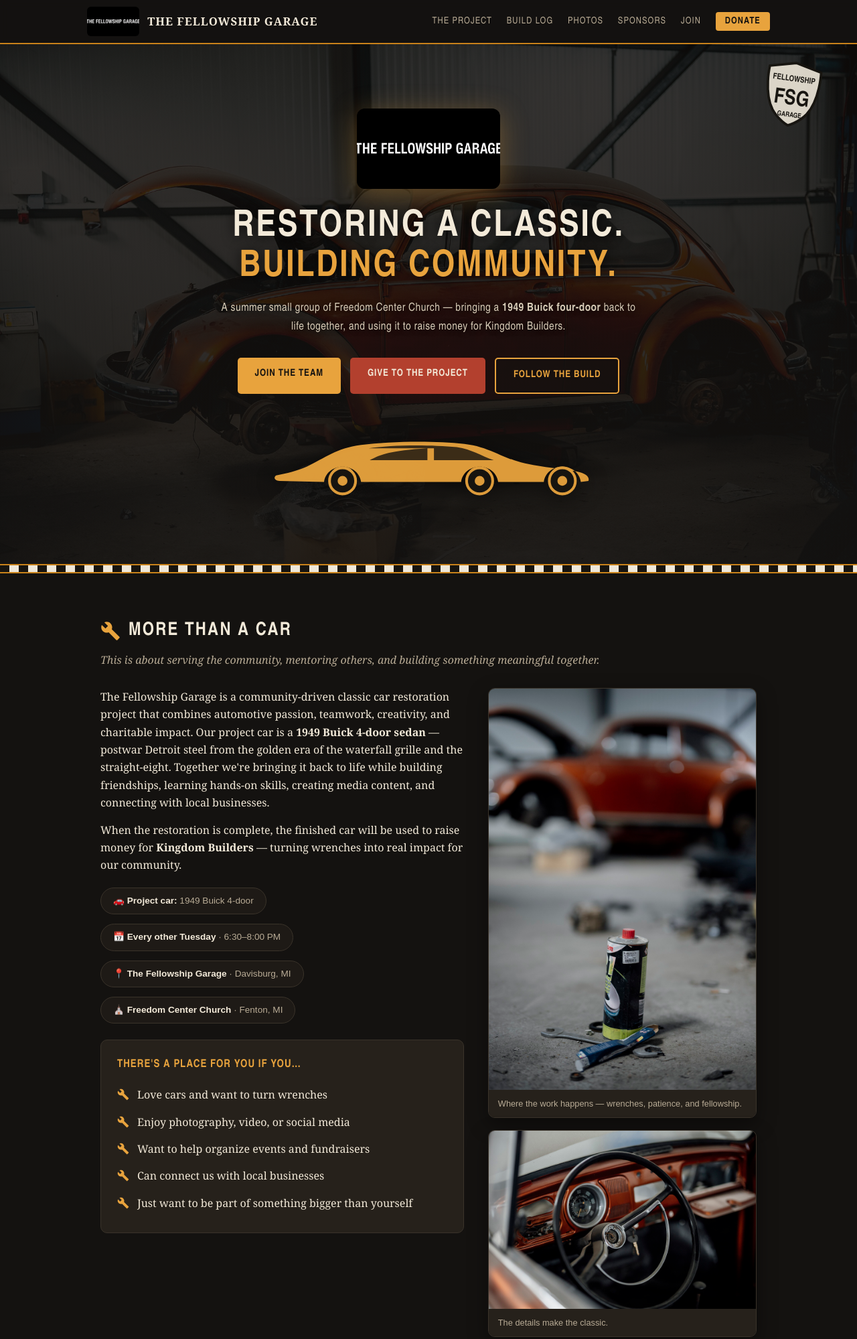
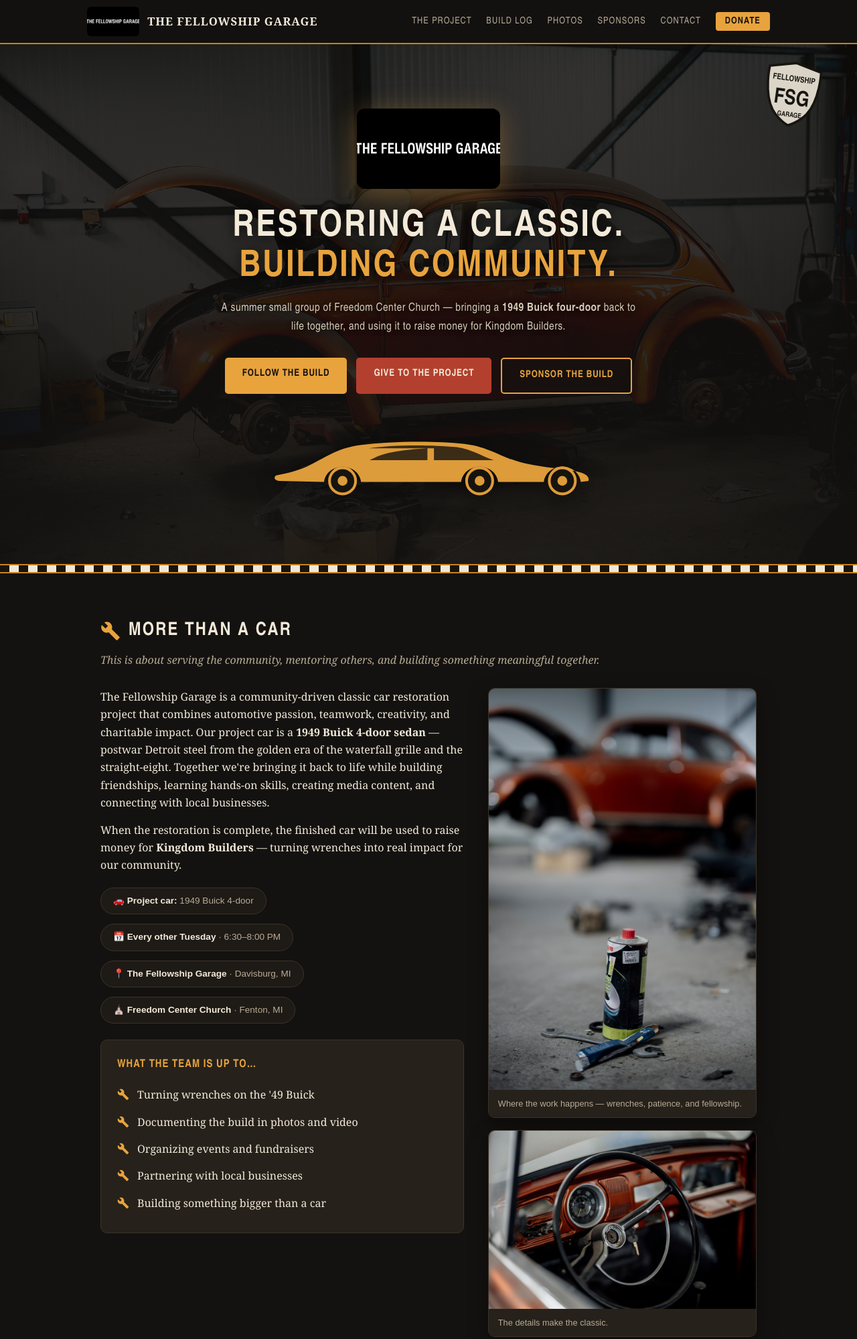
Before and after one commit to TheDude4224/fellowship-garage, a plain HTML site: page index.html in a window 1280 px wide. Shown: the top 1999 px of the page at 67% size. Drawn offline with Linux system fonts and the light colour scheme.

Commit message:
Group not open to public: remove join CTAs, reframe to follow/support/sponsor, contact via church office

```diff
--- a/index.html
+++ b/index.html
@@ -135,7 +135,7 @@ footer a{color:var(--amber)}
       <a href="#updates">Build Log</a>
       <a href="#gallery">Photos</a>
       <a href="#sponsors">Sponsors</a>
-      <a href="#join">Join</a>
+      <a href="#follow">Contact</a>
       <a class="cta" href="https://fccfenton.churchcenter.com/giving" target="_blank" rel="noopener">Donate</a>
     </nav>
   </div>
@@ -154,9 +154,9 @@ footer a{color:var(--amber)}
     <h1>Restoring a Classic.<br><span>Building Community.</span></h1>
     <p class="tag">A summer small group of Freedom Center Church — bringing a <b>1949 Buick four-door</b> back to life together, and using it to raise money for Kingdom Builders.</p>
     <div class="btns">
-      <a class="btn btn-amber" href="https://fccfenton.churchcenter.com/groups/summer-interest-groups/the-fellowship-garage" target="_blank" rel="noopener">Join the Team</a>
+      <a class="btn btn-amber" href="#updates">Follow the Build</a>
       <a class="btn btn-red" href="https://fccfenton.churchcenter.com/giving" target="_blank" rel="noopener">Give to the Project</a>
-      <a class="btn btn-ghost" href="#updates">Follow the Build</a>
+      <a class="btn btn-ghost" href="#sponsors">Sponsor the Build</a>
     </div>
     <!-- Classic car silhouette -->
     <svg class="car-silhouette" viewBox="0 0 640 150" xmlns="http://www.w3.org/2000/svg" aria-hidden="true">
@@ -188,13 +188,13 @@ footer a{color:var(--amber)}
           <span class="chip">⛪ <b>Freedom Center Church</b> · Fenton, MI</span>
         </div>
         <div class="panel" style="margin-top:24px">
-          <h3>There's a place for you if you…</h3>
+          <h3>What the team is up to…</h3>
           <ul class="clean">
-            <li>Love cars and want to turn wrenches</li>
-            <li>Enjoy photography, video, or social media</li>
-            <li>Want to help organize events and fundraisers</li>
-            <li>Can connect us with local businesses</li>
-            <li>Just want to be part of something bigger than yourself</li>
+            <li>Turning wrenches on the '49 Buick</li>
+            <li>Documenting the build in photos and video</li>
+            <li>Organizing events and fundraisers</li>
+            <li>Partnering with local businesses</li>
+            <li>Building something bigger than a car</li>
           </ul>
         </div>
       </div>
@@ -242,14 +242,14 @@ footer a{color:var(--amber)}
   </div>
 </section>
 
-<section id="join" class="join-band">
+<section id="follow" class="join-band">
   <div class="wrap" style="text-align:center">
-    <h2 style="display:inline-flex"><svg viewBox="0 0 24 24" aria-hidden="true"><path d="M16 11c1.66 0 3-1.34 3-3s-1.34-3-3-3-3 1.34-3 3 1.34 3 3 3zm-8 0c1.66 0 3-1.34 3-3S9.66 5 8 5 5 6.34 5 8s1.34 3 3 3zm0 2c-2.33 0-7 1.17-7 3.5V19h14v-2.5c0-2.33-4.67-3.5-7-3.5zm8 0c-.29 0-.62.02-.97.05 1.16.84 1.97 1.97 1.97 3.45V19h6v-2.5c0-2.33-4.67-3.5-7-3.5z"/></svg>Get In the Garage</h2>
-    <p class="sub">Meets every other Tuesday, 6:30–8:00 PM · Davisburg, MI</p>
-    <p style="max-width:560px;margin:0 auto">No experience needed — whether you love cars, cameras, or community, there's a spot on the team for you.</p>
+    <h2 style="display:inline-flex"><svg viewBox="0 0 24 24" aria-hidden="true"><path d="M16 11c1.66 0 3-1.34 3-3s-1.34-3-3-3-3 1.34-3 3 1.34 3 3 3zm-8 0c1.66 0 3-1.34 3-3S9.66 5 8 5 5 6.34 5 8s1.34 3 3 3zm0 2c-2.33 0-7 1.17-7 3.5V19h14v-2.5c0-2.33-4.67-3.5-7-3.5zm8 0c-.29 0-.62.02-.97.05 1.16.84 1.97 1.97 1.97 3.45V19h6v-2.5c0-2.33-4.67-3.5-7-3.5z"/></svg>Follow Along &amp; Support</h2>
+    <p class="sub">The team meets every other Tuesday · Davisburg, MI</p>
+    <p style="max-width:600px;margin:0 auto">The Fellowship Garage is a small group of Freedom Center Church. The best ways to be part of the story: follow the build log, support the project, or partner with us as a sponsor. Questions about the group? Reach out through the church office.</p>
     <div class="btns" style="margin-top:26px;display:flex;gap:14px;justify-content:center;flex-wrap:wrap">
-      <a class="btn btn-amber" href="https://fccfenton.churchcenter.com/groups/summer-interest-groups/the-fellowship-garage" target="_blank" rel="noopener">Request to Join</a>
       <a class="btn btn-red" href="https://fccfenton.churchcenter.com/giving" target="_blank" rel="noopener">Donate</a>
+      <a class="btn btn-amber" href="mailto:Office@freedomcenter.church?subject=The%20Fellowship%20Garage">Contact the Church</a>
     </div>
   </div>
 </section>
```
